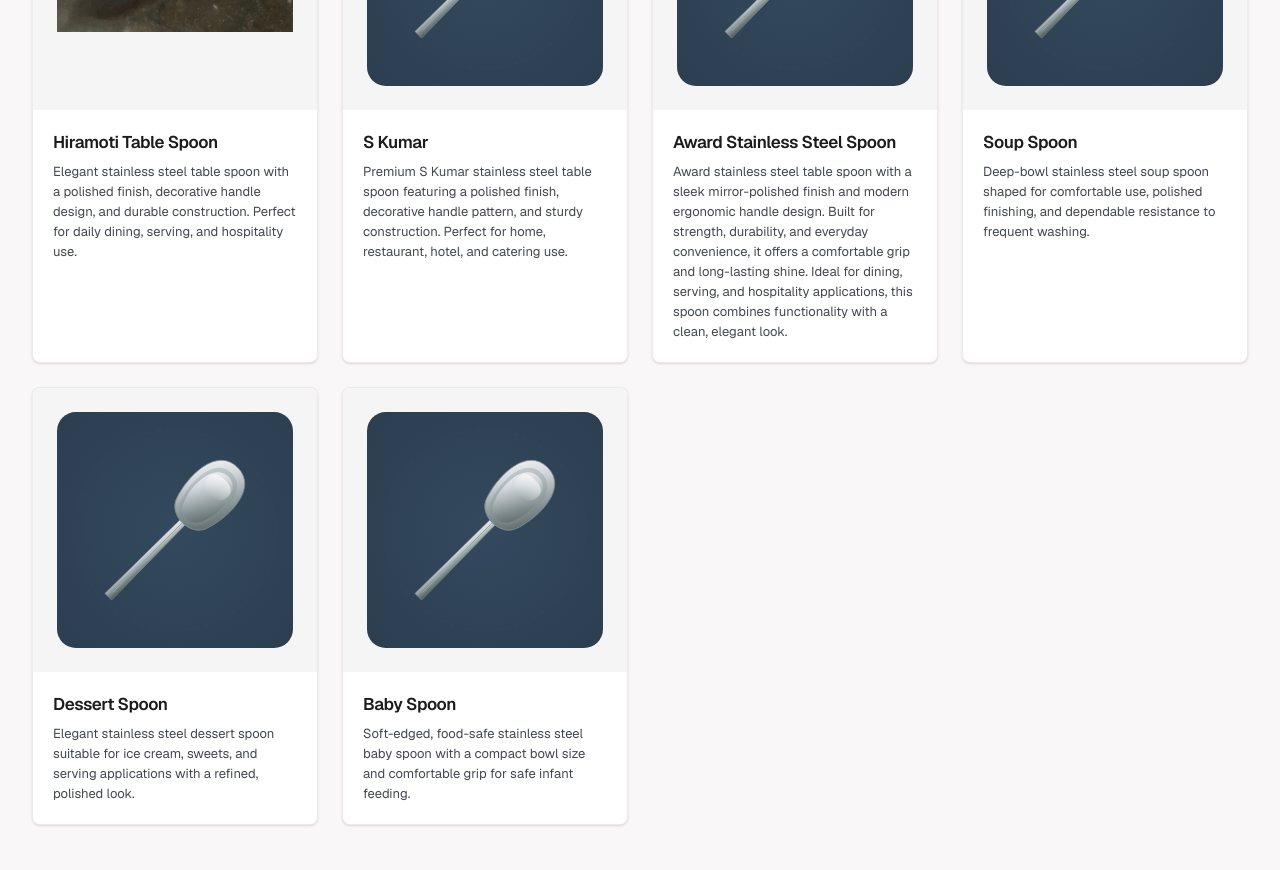
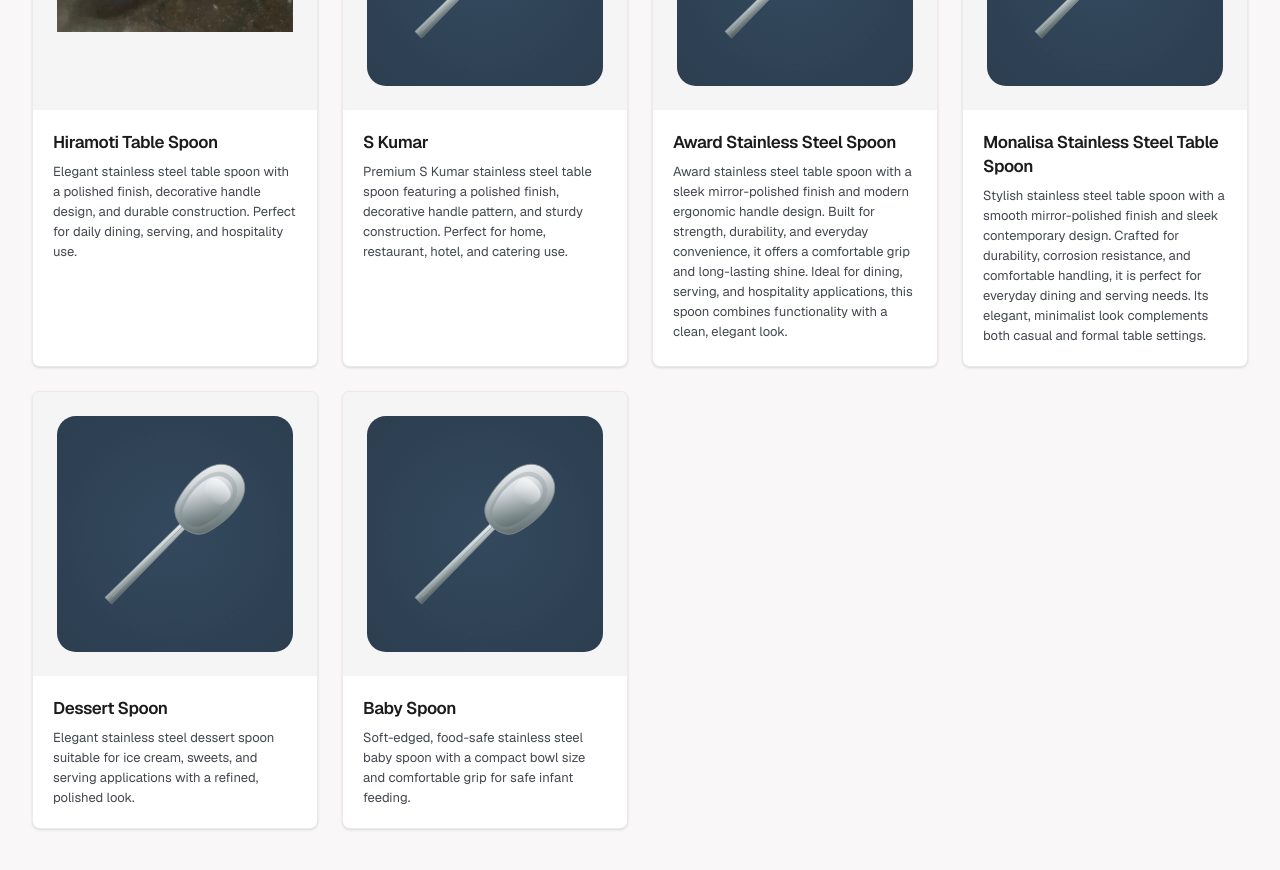
Before and after one commit to Harsh20071111/Social_Internship, a Next.js app: page /spoon/products in a window 1280 px wide. Shown: the part 840-1710 px from the top of the page. Built offline with nearby package versions, Linux system fonts and the light colour scheme.

Commit message:
Update soup spoon to Monalisa Stainless Steel Table Spoon with custom description

```diff
--- a/src/app/spoon/products/page.tsx
+++ b/src/app/spoon/products/page.tsx
@@ -30,9 +30,9 @@ const spoons = [
   },
   {
     id: "soup-spoon",
-    name: "Soup Spoon",
+    name: "Monalisa Stainless Steel Table Spoon",
     description:
-      "Deep-bowl stainless steel soup spoon shaped for comfortable use, polished finishing, and dependable resistance to frequent washing.",
+      "Stylish stainless steel table spoon with a smooth mirror-polished finish and sleek contemporary design. Crafted for durability, corrosion resistance, and comfortable handling, it is perfect for everyday dining and serving needs. Its elegant, minimalist look complements both casual and formal table settings.",
     image: "/uploads/spoon.svg",
   },
   {
--- a/src/lib/puck-content.ts
+++ b/src/lib/puck-content.ts
@@ -54,9 +54,9 @@ export const spoonCategories = [
   },
   {
     slug: "soup-spoon",
-    title: "Soup Spoon",
+    title: "Monalisa Stainless Steel Table Spoon",
     summary:
-      "Deep-bowl stainless steel soup spoons shaped for comfortable use, polished finishing, and dependable resistance to frequent washing.",
+      "Stylish stainless steel table spoon with a smooth mirror-polished finish and sleek contemporary design. Crafted for durability, corrosion resistance, and comfortable handling, it is perfect for everyday dining and serving needs. Its elegant, minimalist look complements both casual and formal table settings.",
     image: "/uploads/spoon.svg",
   },
 ] as const;
```
